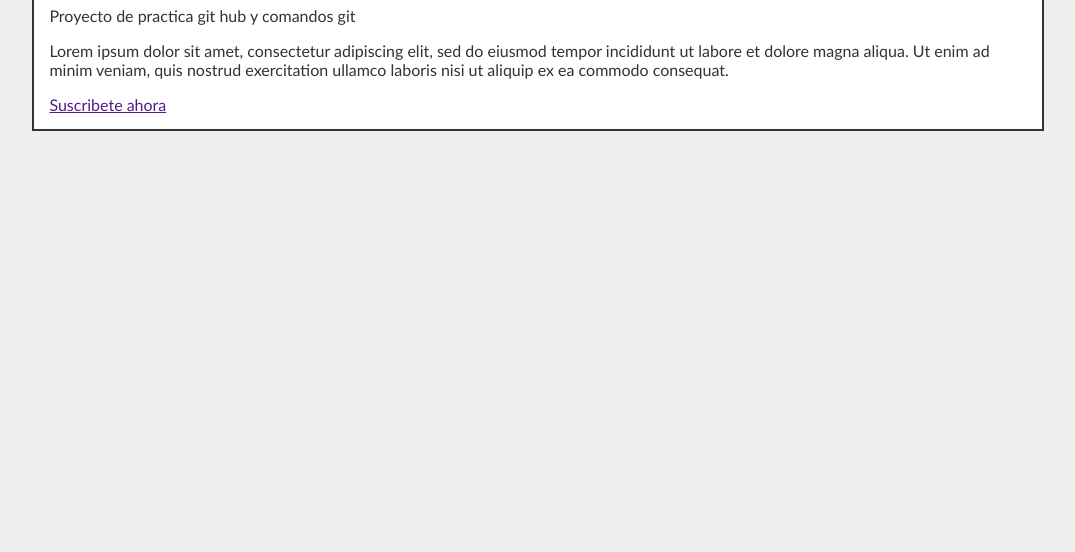
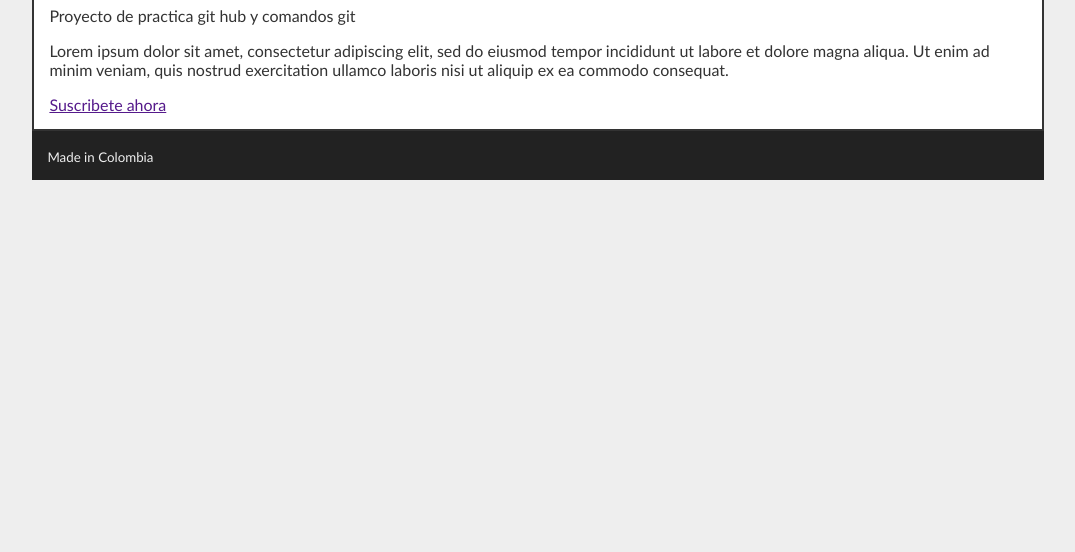
Before and after one commit to enagenado00/hyperblog, a plain HTML site: page index.html in a window 1280 px wide. Shown: the part 248-800 px from the top of the page, without its empty margins (102-1177 px from the left). Drawn offline with Linux system fonts and the light colour scheme.

Commit message:
1er footer

```diff
--- a/css/styles.css
+++ b/css/styles.css
@@ -3,3 +3,4 @@ color: #333; background-color: #eee;;}
 .container {max-width: 80%; margin: auto;}
 .cabecera {background-color: purple; color: white; padding: 15px;}
 .post {padding: 15px; border: solid 2px #333; background: white;}
+.footer {background: #222; color: #eee; padding: 15px;}
--- a/index.html
+++ b/index.html
@@ -18,6 +18,10 @@
             <p>Lorem ipsum dolor sit amet, consectetur adipiscing elit, sed do eiusmod tempor incididunt ut labore et dolore magna aliqua. Ut enim ad minim veniam, quis nostrud exercitation ullamco laboris nisi ut aliquip ex ea commodo consequat.</p>
             <a href="" target="_blank">Suscribete ahora</a>
         </div>
+        <footer class="footer">
+        <small>Made in Colombia</small>
+    </footer>
     </div>
+
 </body>
 </html>
```
